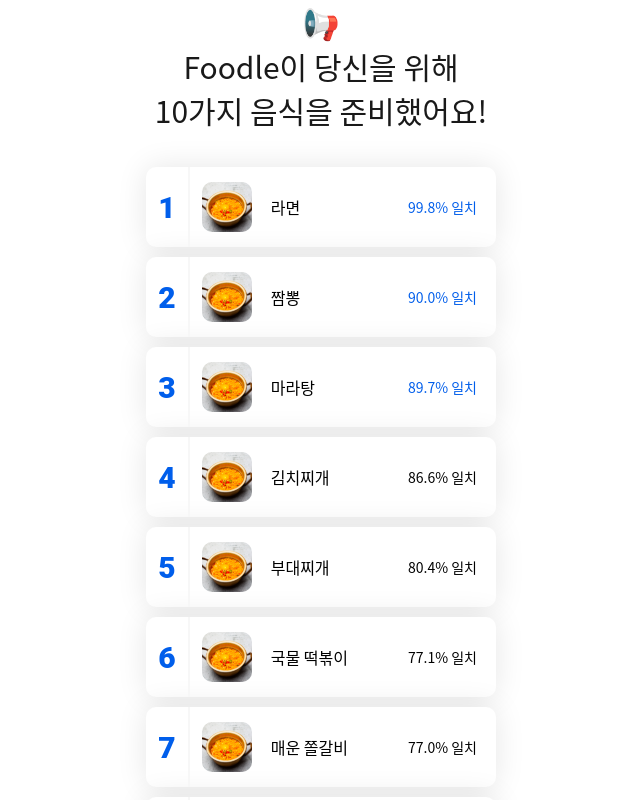
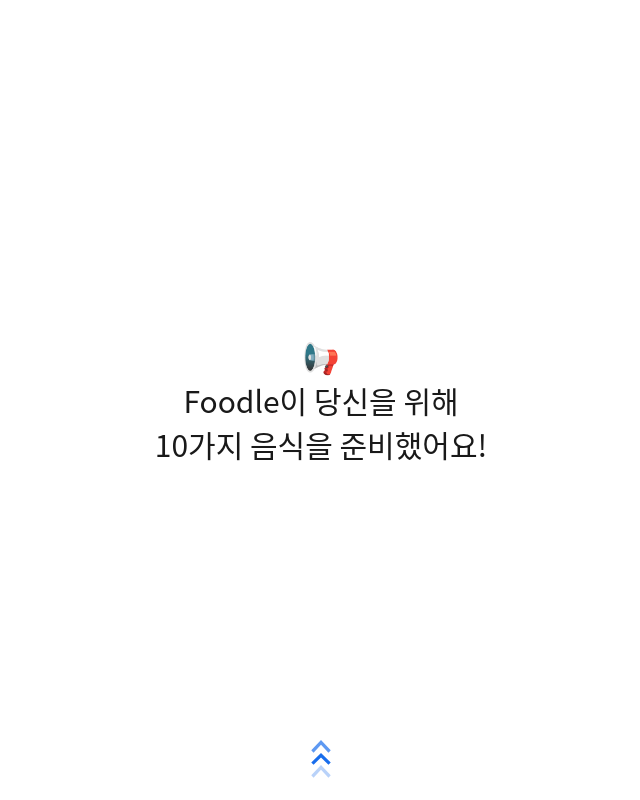
Before and after one commit to KMU-WINK/Foodle-client, a React (Vite) app: page /result in a window 1280 px wide. Shown: the top 800 px of the page, without its empty margins (319-959 px from the left). Built offline with nearby package versions, Linux system fonts and the light colour scheme.

Commit message:
feat: 분석 결과 대기 Component 구현
- 결과 분석 이후, 10개의 음식을 바로 보여주는 것이 아닌 대기 화면을 먼저 보여주도록 Component 추가
- keyframe을 이용한 애니메이션 추가(FadeOut)

```diff
--- a/src/pages/Result/Result.jsx
+++ b/src/pages/Result/Result.jsx
@@ -15,7 +15,29 @@ import {
   ResultText,
   ShareButtons,
   ShareButton,
+  CoverContainer,
+  UpArrow,
+  Arrows,
+  HeightBox,
 } from "./styles";
+
+const ResultCover = () => {
+  return (
+    <CoverContainer>
+      <HeightBox />
+      <ResultText>
+        📢 <br />
+        Foodle이 당신을 위해 <br />
+        10가지 음식을 준비했어요!
+      </ResultText>
+      <Arrows>
+        <UpArrow opacity="0.2" />
+        <UpArrow opacity="0.5" />
+        <UpArrow />
+      </Arrows>
+    </CoverContainer>
+  );
+};
 
 const Result = () => {
   const tempData = [
@@ -38,11 +60,7 @@ const Result = () => {
 
   return (
     <PageContainier>
-      <ResultText>
-        📢 <br />
-        Foodle이 당신을 위해 <br />
-        10가지 음식을 준비했어요!
-      </ResultText>
+      <ResultCover />
       <ResultItems>
         {tempData.map((item) => (
           <ResultItem>
--- a/src/pages/Result/styles.jsx
+++ b/src/pages/Result/styles.jsx
@@ -1,4 +1,6 @@
 import styled from "styled-components";
+import { keyframes } from "styled-components";
+import arrow from "../../images/ic_up_arrow.svg";
 
 export const ResultText = styled.div`
   font-family: "Noto Sans CJK KR";
@@ -131,3 +133,51 @@ export const PageContainier = styled.div`
   flex-direction: column;
   align-items: center;
 `;
+
+export const CoverContainer = styled.div`
+  width: 100vw;
+  height: 100vh;
+  display: flex;
+  flex-direction: column;
+  justify-content: space-between;
+  align-items: center;
+`;
+
+const FadeOut = keyframes`
+  from {
+    opacity: 1;
+  }
+  to {
+    opacity: 0;
+  }
+`;
+
+export const UpArrow = styled.img.attrs({
+  src: `${arrow}`,
+})`
+  width: 20px;
+  height: 12.67px;
+  opacity: ${(props) => props.opacity || 1};
+`;
+
+export const Arrows = styled.div`
+  height: 60px;
+  display: flex;
+  flex-direction: column;
+  ${UpArrow} {
+    animation: ${FadeOut} 1.2s infinite alternate;
+  }
+  ${UpArrow}:nth-child(1) {
+    animation-delay: 1.2s;
+  }
+  ${UpArrow}:nth-child(2) {
+    animation-delay: 0.8s;
+  }
+  ${UpArrow}:nth-child(3) {
+    animation-delay: 0.4s;
+  }
+`;
+
+export const HeightBox = styled.div`
+  height: 60px;
+`;
```
Also changed, not shown: src/images/ic_up_arrow.svg (added).
